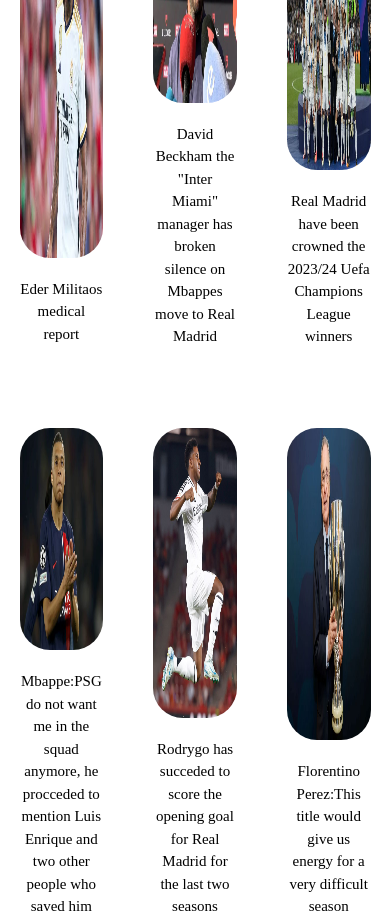
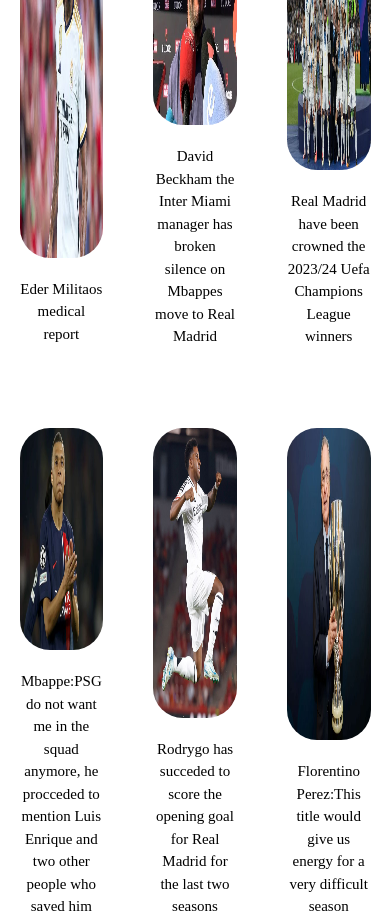
Before and after one commit to aycode7/kickoff-santiagobernabeu, a Next.js app: page / in a window 390 px wide. Shown: the part 1120-2040 px from the top of the page. Built offline with nearby package versions, Linux system fonts and the light colour scheme.

Commit message:
updated mobile image

```diff
--- a/src/app/components/Homepage.jsx
+++ b/src/app/components/Homepage.jsx
@@ -156,7 +156,7 @@
             <div className="middle">
               <Image className='img' src={david} alt='' priority />
 
-              <h2 style={{marginTop:'20px', fontSize:'15px'}}>David Beckham the "Inter Miami" manager has broken silence on Mbappes move to Real Madrid</h2>
+              <h2 style={{marginTop:'20px', fontSize:'15px'}}>David Beckham the Inter Miami manager has broken silence on Mbappes move to Real Madrid</h2>
 
             </div>
 
```
